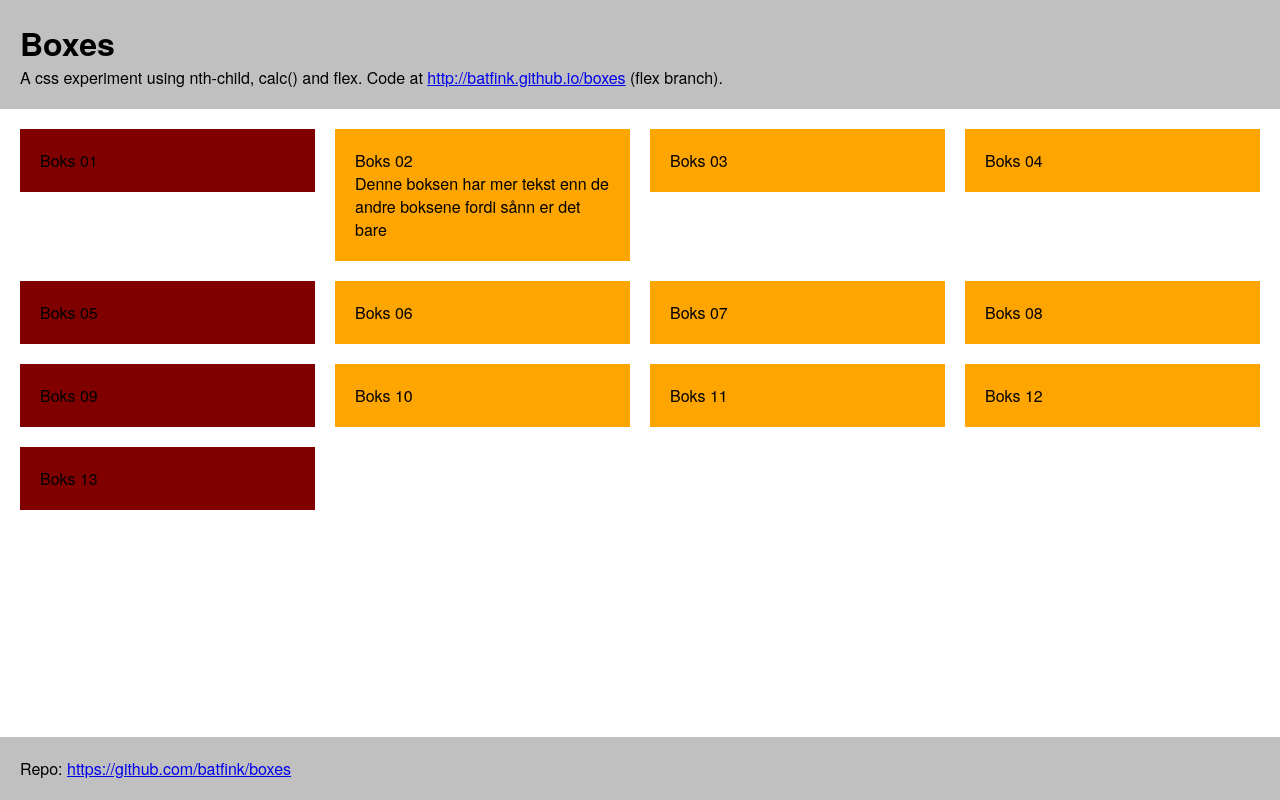
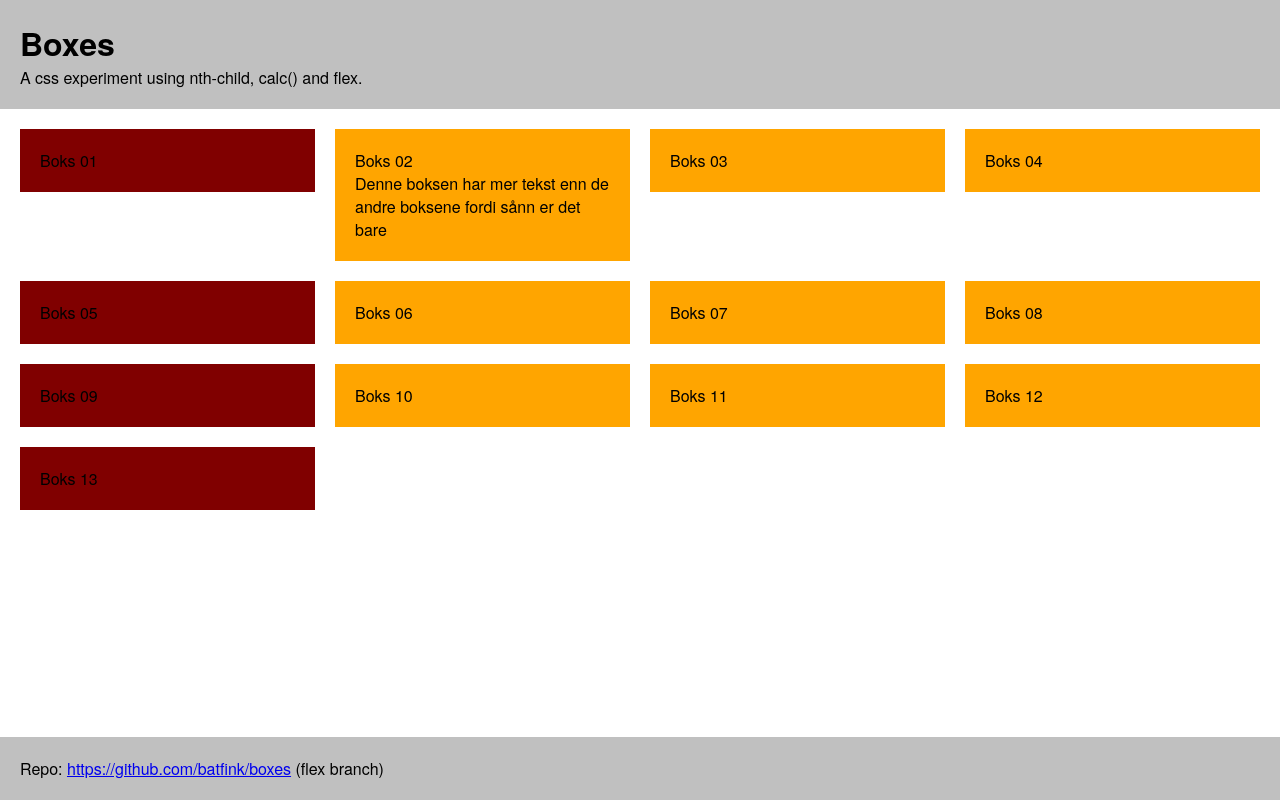
Before and after one commit to batfink/boxes, a plain HTML site: page index.html in a window 1280 px wide. Drawn offline with Linux system fonts and the light colour scheme.

Commit message:
Update 2014-11-15T11:54:07.357Z

```diff
--- a/index.html
+++ b/index.html
@@ -15,14 +15,14 @@
 
     <header>
         <h1>Boxes</h1>
-        <p>A css experiment using nth-child, calc() and flex. Code at <a href="http://batfink.github.io/boxes">http://batfink.github.io/boxes</a> (flex branch).</p>
+        <p>A css experiment using nth-child, calc() and flex.</p>
     </header>
 
 
     <script src="script.js"></script>
 
     <footer>
-        <p>Repo: <a href="https://github.com/batfink/boxes">https://github.com/batfink/boxes</a></p>
+        <p>Repo: <a href="https://github.com/batfink/boxes">https://github.com/batfink/boxes</a> (flex branch)</p>
     </footer>
 
 </body>
```
